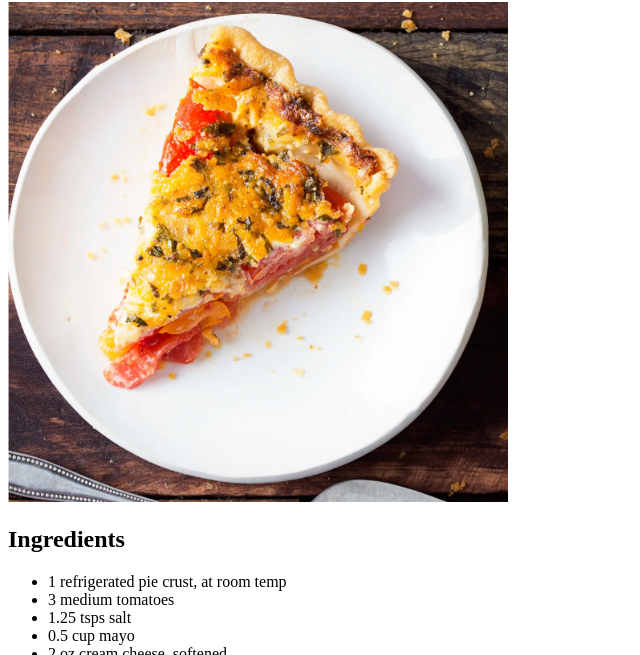
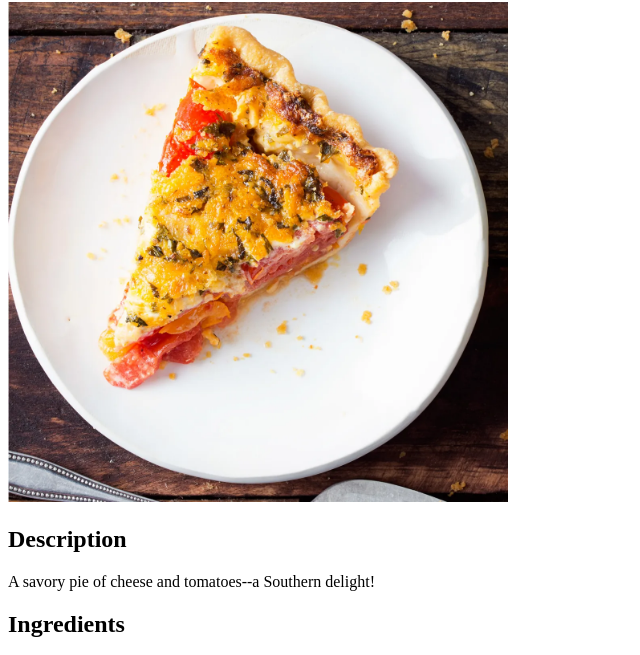
Before and after one commit to TheCamillion/odin-recipes, a plain HTML site: page recipes/tomato-pie.html in a window 1280 px wide. Shown: the part 78-733 px from the top of the page, without its empty margins (0-640 px from the left). Drawn offline with Linux system fonts and the light colour scheme.

Commit message:
add tomato pie description

```diff
--- a/recipes/tomato-pie.html
+++ b/recipes/tomato-pie.html
@@ -9,6 +9,8 @@
 <body>
     <h1>Tomato Pie</h1>
     <img src="../img/tomato-pie.jpg" alt="slice of tomato pie" height="500">
+    <h2>Description</h2>
+    <p>A savory pie of cheese and tomatoes--a Southern delight!</p>
 
     <h2>Ingredients</h2>
     <ul>
```
